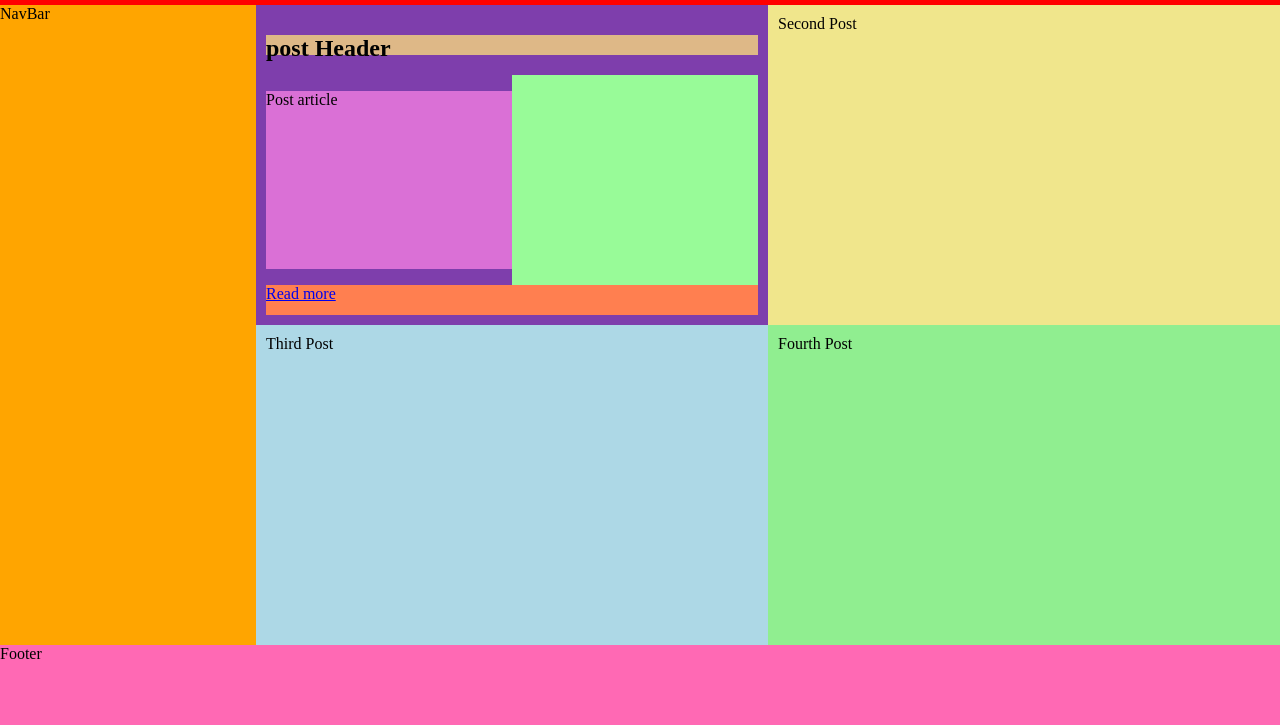
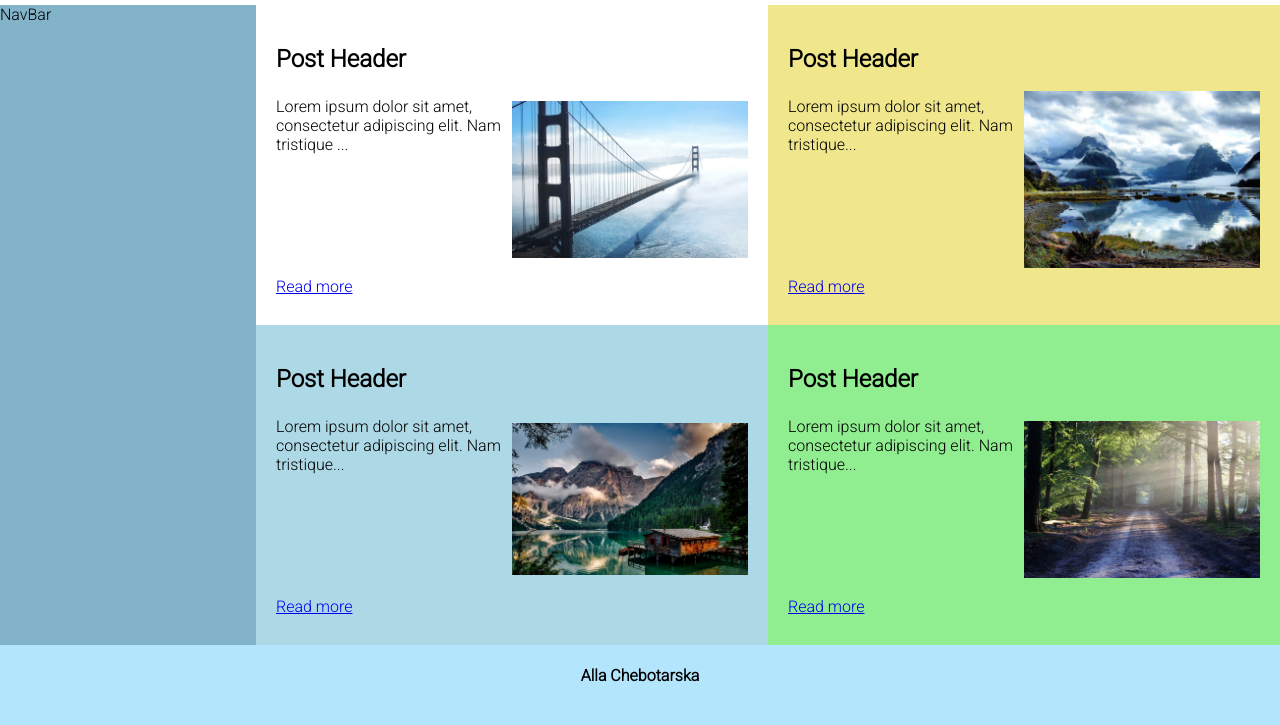
Before and after one commit to alla-chebotarska/Blog_Website, a plain HTML site: page index.html in a window 1280 px wide. Shown: the part 75-800 px from the top of the page. Drawn offline with Linux system fonts and the light colour scheme.

Commit message:
adding theme in progres

```diff
--- a/css/content.css
+++ b/css/content.css
@@ -6,10 +6,10 @@
     "sp"
     "tp"
     "fourthp";
+
 }
 
 #firstPost{
-    background-color: rgb(126, 62, 172);
     grid-area: fp;
 }
 
--- a/css/index.css
+++ b/css/index.css
@@ -1,10 +1,15 @@
  body {
     margin: 0;
+    font-family: 'Roboto', sans-serif;
+}
+
+h1{
+    text-align: center;
 }
 
 .container{
     display: grid;
-    grid-template-rows: 100px 100px auto 100px;
+    grid-template-rows: 100px 100px auto 50px;
     grid-template-areas:
         "hd"
         "nb"
@@ -13,23 +18,23 @@
 }
 
 .header{
-    background-color: red;
     grid-area: hd;
 }
 
 .navbar{
-    background-color: orange;
+    background-color: #82b3c9;
     grid-area: nb;
+
 }
 
 .content{
-    background-color: green;
     grid-area: main;
 }
 
 .footer{
-    background-color: hotpink;
     grid-area: ft;
+    text-align: center;
+    background-color:#b3e5fc;
 }
 
 
--- a/css/postInMainPage.css
+++ b/css/postInMainPage.css
@@ -7,28 +7,42 @@
     "pi pi"
     "pa pa"
     "pl pl";
-    padding: 10px;
+    padding: 20px;
 }
 
 .postHeader{
-    background-color:burlywood;
     grid-area: ph;
 }
 
 .postArticle{
-    background-color: orchid;
     grid-area: pa;
 }
 
 .postImg{
-    background-color: palegreen;
     grid-area: pi;
-    /* background-image: url('../images/golden-gate-bridge.jpg');
-    background-size: cover; */
+}
+
+#firstPostImg{
+    background: url(../images/golden-gate-bridge.jpg) no-repeat center center;
+    background-size: contain;
+}
+
+#secondPostImg{
+    background: url(../images/nature.jpg) no-repeat center center;
+    background-size: contain;
+}
+
+#thirdPostId{
+    background: url(../images/italy.jpg) no-repeat center center;
+    background-size: contain;
+}
+
+#fourthPostId{
+    background: url(../images/the-road.jpg) no-repeat center center;
+    background-size: contain;
 }
 
 .postLink{
-    background-color: coral;
     grid-area: pl;
 }
 
--- a/index.html
+++ b/index.html
@@ -5,6 +5,7 @@
     <title>Around the world</title>
     <meta charset="utf-8">
     <link rel="stylesheet" type="text/css" href="css/style.css">
+    <link href="https://fonts.googleapis.com/css2?family=Roboto:wght@300&display=swap" rel="stylesheet">
     <meta content="width=device-width, initial-scale=1, maximum-scale=1" name="viewport" />
 </head>
 
@@ -16,21 +17,44 @@
         <div class="navbar">NavBar</div>
         <div class="content">
             <div id="firstPost" class="post">
-                <h2 class="postHeader">post Header</h2>
-                <p class="postArticle">Post article</p>
-                <div class="postImg">
-                    <!-- <img src="images/golden-gate-bridge.jpg"> -->
-                </div>
+                <h2 class="postHeader">Post Header</h2>
+                <p class="postArticle">Lorem ipsum dolor sit amet, consectetur adipiscing elit.
+                    Nam tristique ... </p>
+                <div class="postImg" id="firstPostImg"></div>
                <div class="postLink">
                 <a href="post.html">Read more</a>
                </div>
             </div>
-            <div id="secondPost" class="post">Second Post</div>
-            <div id="thirdPost" class="post">Third Post</div>
-            <div id="fourthPost" class="post">Fourth Post</div>
+            <div id="secondPost" class="post">
+                <h2 class="postHeader">Post Header</h2>
+                <p class="postArticle">Lorem ipsum dolor sit amet, consectetur adipiscing elit.
+                    Nam tristique... </p>
+                <div class="postImg" id="secondPostImg"></div>
+               <div class="postLink">
+                <a href="post.html">Read more</a>
+               </div>
+            </div>
+            <div id="thirdPost" class="post">
+                <h2 class="postHeader">Post Header</h2>
+                <p class="postArticle">Lorem ipsum dolor sit amet, consectetur adipiscing elit.
+                    Nam tristique... </p>
+                <div class="postImg" id="thirdPostId"></div>
+               <div class="postLink">
+                <a href="post.html">Read more</a>
+               </div>
+            </div>
+            <div id="fourthPost" class="post">
+                <h2 class="postHeader">Post Header</h2>
+                <p class="postArticle">Lorem ipsum dolor sit amet, consectetur adipiscing elit.
+                    Nam tristique... </p>
+                <div class="postImg" id="fourthPostId"></div>
+               <div class="postLink">
+                <a href="post.html">Read more</a>
+               </div>
+            </div>
         </div>
         <div class="footer">
-            Footer
+            <h4>Alla Chebotarska</h4>
         </div>
     </div>
 </body>
```
Also changed, not shown: images/italy.jpg (added), images/nature.jpg (added), images/the-road.jpg (added).
